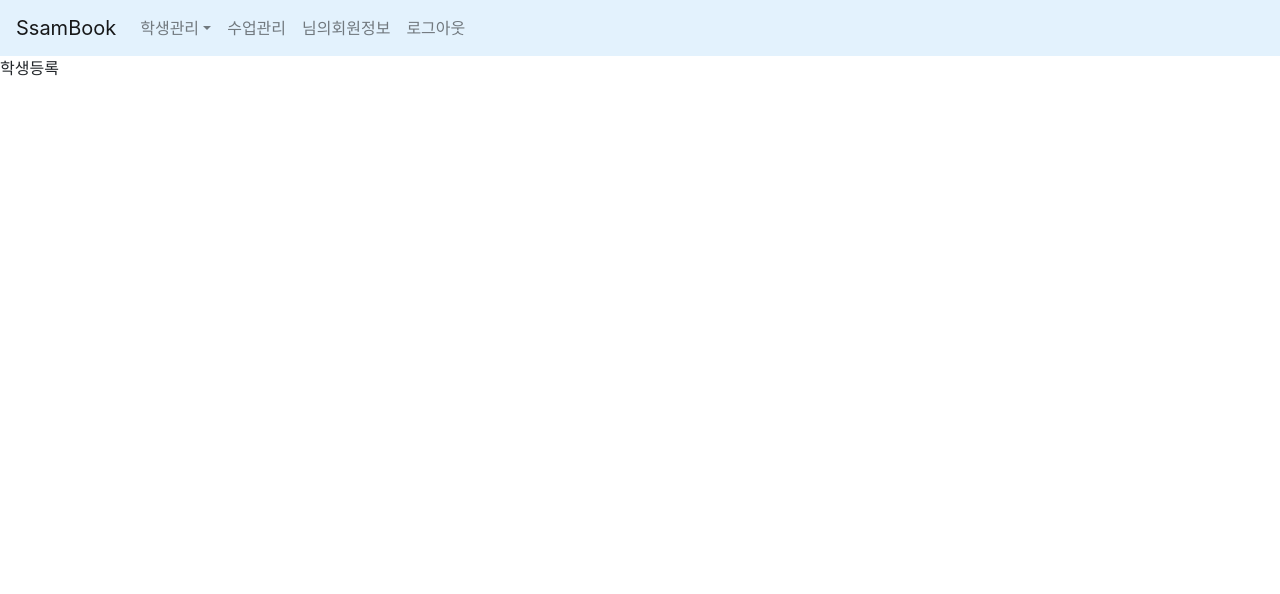
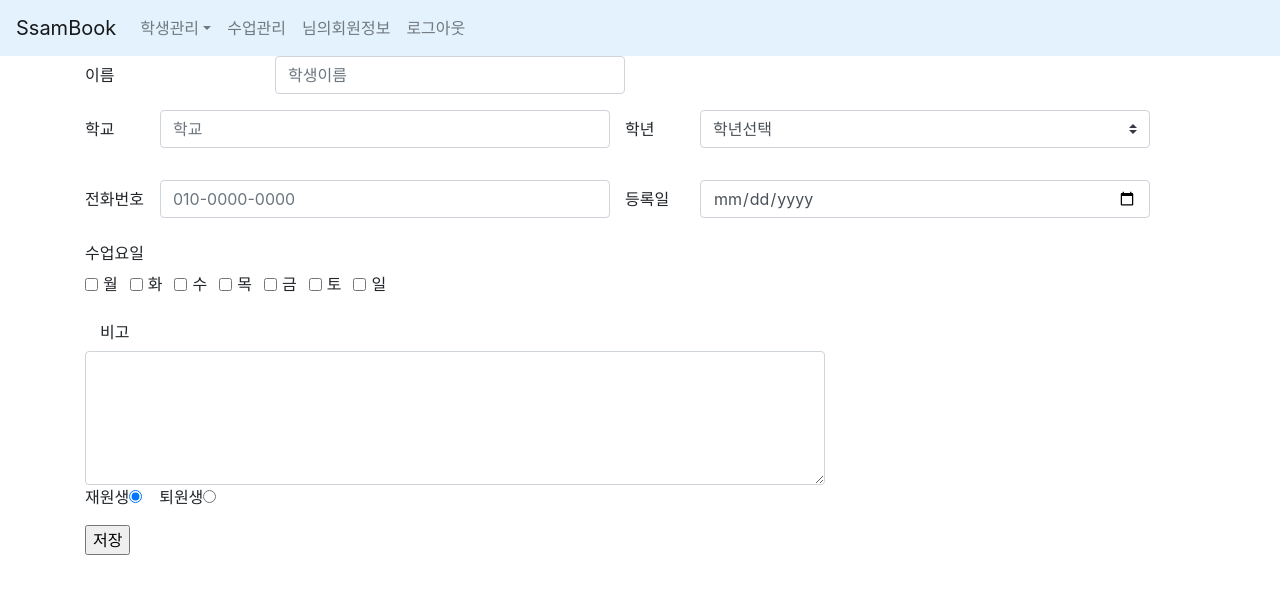
Before and after one commit to dashiki78/ssambook, a Node server app: page /students/new in a window 1280 px wide. Shown: the top 594 px of the page. Run offline with Node 20, Linux system fonts and the light colour scheme; the visitor is signed in with stand-in values (Sample User, id 1); some libraries are stand-ins or nearby versions.

Commit message:
student registration

```diff
--- a/src/controllers/studentControllers.js
+++ b/src/controllers/studentControllers.js
@@ -4,3 +4,39 @@ import routes from "../routes";
 export const getStudentsNew = (req, res) => {
     res.render("newStudents");
 };
+
+export const postStudentsNew = async (req, res) => {
+    const {
+        body: {
+            studentName,
+            studentSchool,
+            studentGrade,
+            registrationDate,
+            note,
+            studentStatus,
+            lessonDay,
+            tel
+        }
+    } = req;
+    console.log(req.body);
+    try {
+        const newStudent = await Students.create({
+            name: studentName,
+            grade: studentGrade,
+            school: studentSchool,
+            tel: tel,
+            registrationDate: registrationDate,
+            note: note,
+            lessonDay: lessonDay,
+            status: studentStatus,
+            teacher: req.user.id
+        });
+        req.user.students.push(newStudent.id);
+        req.user.save();
+        res.redirect(routes.home);
+    } catch (error) {
+        console.log(error);
+        req.flash("error", error.message);
+        res.redirect(routes.home);
+    }
+};
--- a/src/routers/studentsRouter.js
+++ b/src/routers/studentsRouter.js
@@ -1,10 +1,11 @@
 import express from "express";
 import routes from "../routes";
-import { getStudentsNew } from "../controllers/studentControllers";
+import { getStudentsNew, postStudentsNew } from "../controllers/studentControllers";
 import { onlyPublic, onlyPrivate } from "../middlewares";
 
 const studentsRouter = express.Router();
 
 studentsRouter.get(routes.studentsNew, onlyPrivate, getStudentsNew);
+studentsRouter.post(routes.studentsNew, onlyPrivate, postStudentsNew);
 
 export default studentsRouter;
--- a/src/views/newStudents.pug
+++ b/src/views/newStudents.pug
@@ -1,4 +1,74 @@
 extends layouts/main
 
 block content
-    p 학생등록
+    .container
+        .form-container
+            form(action=`/students${routes.studentsNew}`, method="post")
+                .form-group.row
+                    .col-sm-2
+                        label.col-form-label(for="studentName") 이름
+                    .col-sm-4
+                        input.form-control#studentName(type="text", placeholder="학생이름", name="studentName")
+                    .col-sm-6
+                .form-group.row
+                    .form-group.col-sm-6.row
+                        label.col-sm-2.col-form-label(for="studentSchool") 학교
+                        input.col-sm-10.form-control#studentSchool(type="text", placeholder="학교", name="studentSchool")
+                    .form-group.col-sm-6.row
+                        label.col-sm-2.col-form-label(for="studentGrade") 학년
+                        select.custom-select.col-sm-10#studentGrade(placeholder="학년", name="studentGrade")
+                            option(value="") 학년선택
+                            option(value="초1") 초1
+                            option(value="초2") 초2
+                            option(value="초3") 초3
+                            option(value="초4") 초4
+                            option(value="초5") 초5
+                            option(value="초6") 초6
+                            option(value="중1") 중1
+                            option(value="중2") 중2
+                            option(value="중3") 중3
+                            option(value="고1") 고1
+                            option(value="고2") 고2
+                            option(value="고3") 고3
+                .form-group.row
+                    .col-sm-6.row
+                        label.col-form-label.col-sm-2(for="studentTel") 전화번호
+                        input.col-sm-10.form-control#studentTel(type="tel", placeholder="010-0000-0000", name="tel")
+                    .col-sm-6.row
+                        label.col-form-label.col-sm-2(for="registrationDate") 등록일
+                        input.col-sm-10.form-control#registrationDate(type="date", name="registrationDate")
+                .form-group
+                    label.col-form-label(for="lessonDay") 수업요일
+                    #lessonDay
+                        .form-check.form-check-inline
+                            input.form-check-input#mon(type="checkbox", value="월", name="lessonDay")
+                            label.form-check-label(for="mon") 월
+                        .form-check.form-check-inline
+                            input.form-check-input#tue(type="checkbox", value="화", name="lessonDay")
+                            label.form-check-label(for="tue") 화
+                        .form-check.form-check-inline
+                            input.form-check-input#wed(type="checkbox", value="수", name="lessonDay")
+                            label.form-check-label(for="wed") 수
+                        .form-check.form-check-inline
+                            input.form-check-input#thu(type="checkbox",  value="목", name="lessonDay")
+                            label.form-check-label(for="thu") 목
+                        .form-check.form-check-inline
+                            input.form-check-input#fri(type="checkbox", value="금", name="lessonDay")
+                            label.form-check-label(for="fri") 금
+                        .form-check.form-check-inline
+                            input.form-check-input#sat(type="checkbox", value="토", name="lessonDay")
+                            label.form-check-label(for="sat") 토
+                        .form-check.form-check-inline
+                            input.form-check-input#sun(type="checkbox", value="일", name="lessonDay")
+                            label.form-check-label(for="sun") 일
+                .from-group
+                    label.col-sm-4.col-form-label(for="studentNote") 비고
+                    textarea.col-sm-8.form-control#studentNote(name="note", cols="50", rows="5")
+                .form-group
+                    .form-check.form-check-inline
+                        label.form-check-label() 재원생
+                        input.form-check-input(type="radio", name="studentStatus", value="재원생", checked)
+                    .form-check.form-check-inline
+                        label.form-check-label() 퇴원생
+                        input.form-check-input(type="radio", name="studentStatus", value="퇴원생")
+                input(type="submit", value="저장")
```
Also changed, not shown: src/models/Students.js (+7 -3 lines), src/views/changePassword.pug (+6 -1 lines).
